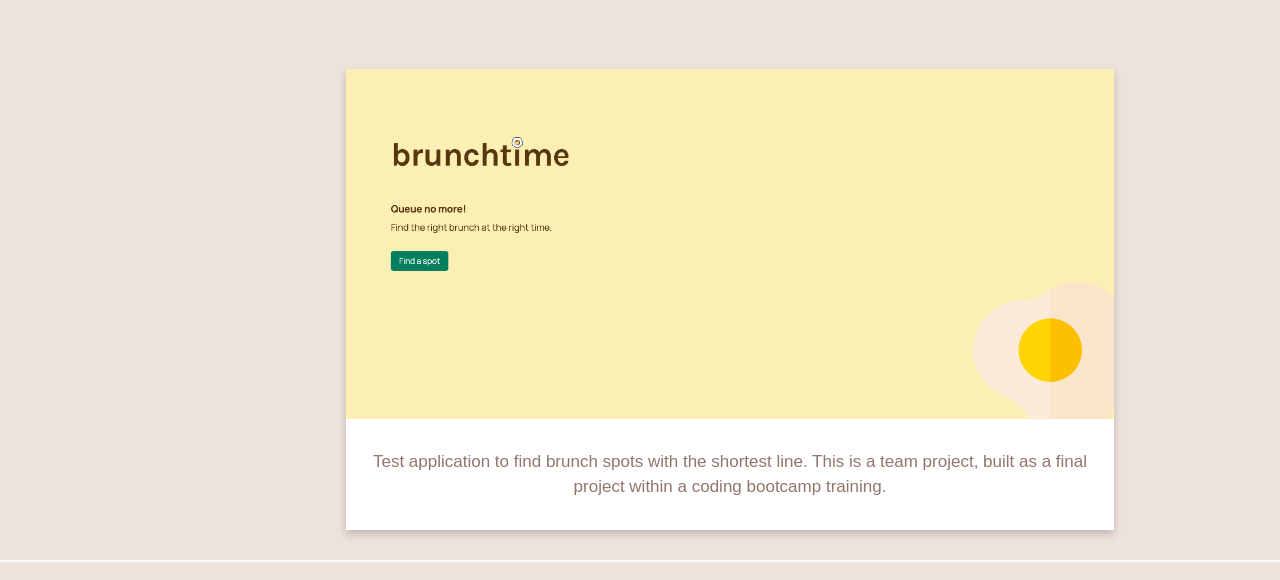
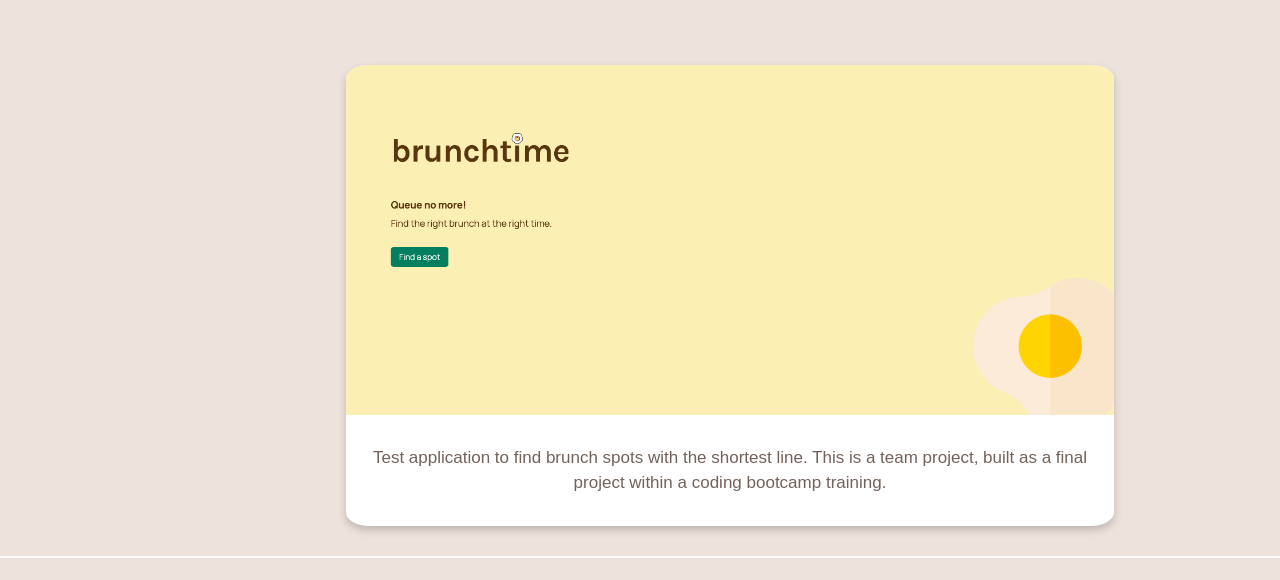
Before and after one commit to Plorrain/my-own-personnal-app, a React (Create React App) app: page / in a window 1280 px wide. Shown: the part 952-1532 px from the top of the page. Built offline with nearby package versions, Linux system fonts and the light colour scheme.

Commit message:
Card: putting overflow: hidden + border-radius

```diff
--- a/src/components/UI/Card.css
+++ b/src/components/UI/Card.css
@@ -7,7 +7,7 @@
   width: 60%;
   margin: 30px;
   /* border radius does not work, why? only the shadow of box is moving */
-  /* border-radius: 20%; */
+  border-radius: 3%;
 }
 
 .card:hover {
--- a/src/components/UI/Card.js
+++ b/src/components/UI/Card.js
@@ -5,7 +5,7 @@ import "./Card.css";
 const Card = (props) => {
   return (
     <Fragment>
-        <div className="card">
+        <div className="card" style={{ overflow: "hidden" }}>
           <div className="card-content">{props.children}</div>
         </div>
     </Fragment>
--- a/src/components/UI/Navbar.js
+++ b/src/components/UI/Navbar.js
@@ -13,7 +13,7 @@ function classNames(...classes) {
 
 export default function Example() {
   return (
-    <Disclosure as="nav" className="bg-white bg-opacity-50">
+    <Disclosure as="nav" className="fixed bg-white bg-opacity-50 w-full">
       {({ open }) => (
         <>
           <div className="mx-auto max-w-7xl px-2 sm:px-6 lg:px-8">
--- a/src/index.css
+++ b/src/index.css
@@ -19,6 +19,7 @@ body {
   /* this margin will break things needs to be fixed */
   margin-left: 90px;
   margin-right: 30px;
+  padding-top: 60px;
 }
 
 /* banner/top of page */
@@ -79,7 +80,7 @@ body {
 }
 
 .content {
-  color: #90766c;
+  color: #73625a;
   font-family: 'Hanken Grotesk', sans-serif;
   font-size: 17px;
   text-align: center;
```
